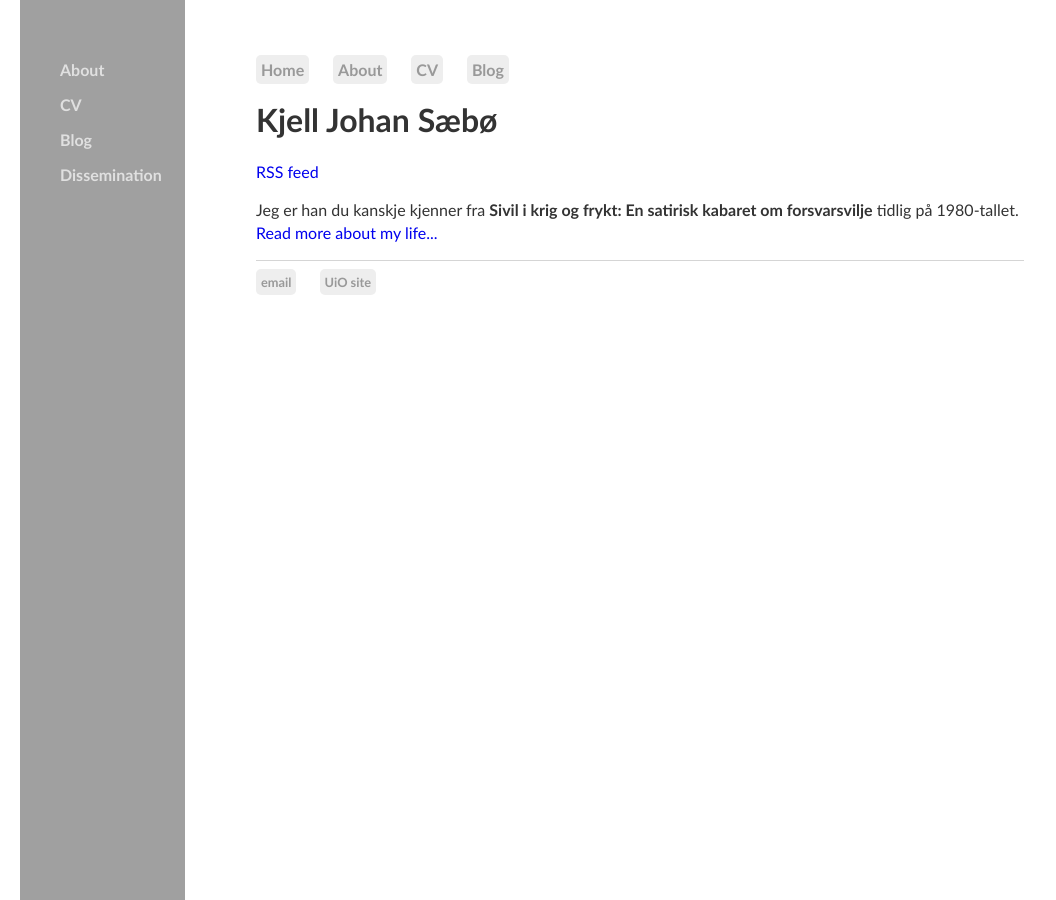
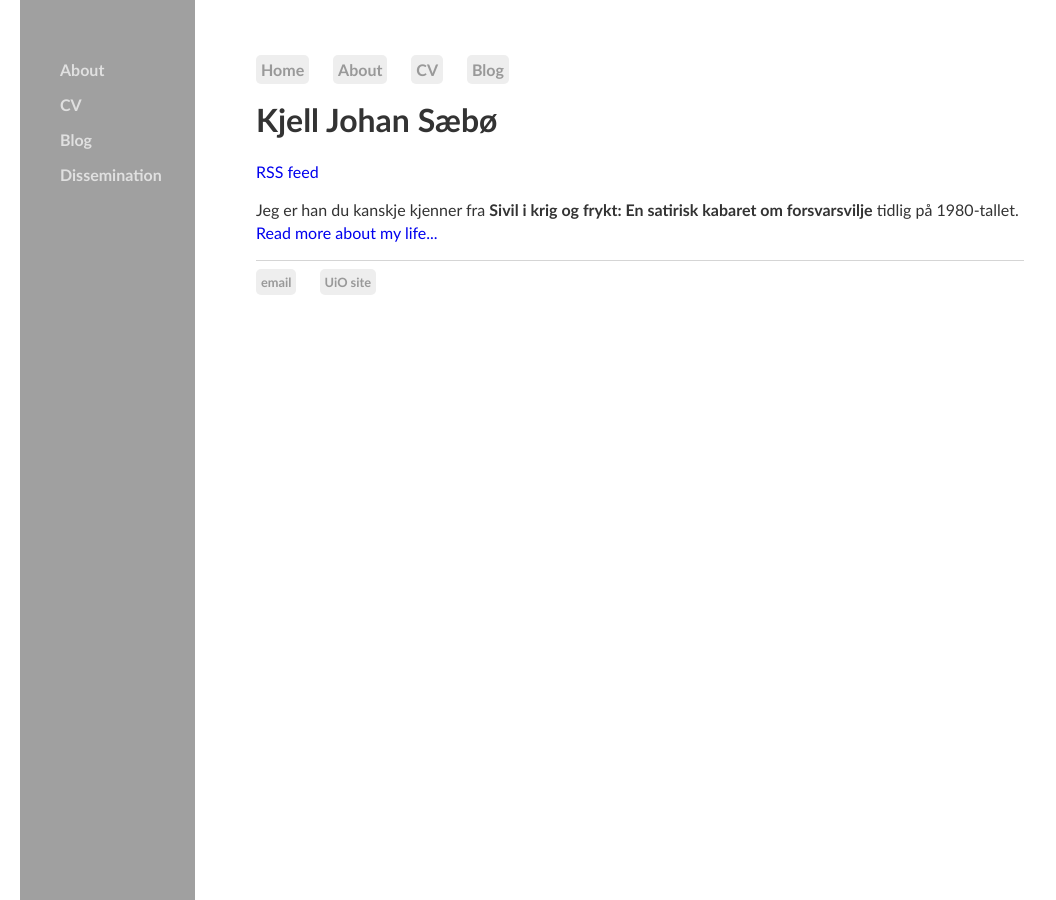
Before and after one commit to kjelljs/kjelljs.github.io, a Jekyll site: the page built from index.html, in a window 1280 px wide. Shown: the whole page, without its empty margins (0-1056 px from the left). Built offline with Jekyll 4.4.1, drawn with Linux system fonts in a browser that asks for light colours.

Commit message:
Update main.css

```diff
--- a/css/main.css
+++ b/css/main.css
@@ -21,7 +21,7 @@ nav ul li, footer ul li {
 
 sidenav {
   height: 100%;
-  width: 165px;
+  width: 175px;
   margin-left: 20px;
   position: fixed;
   z-index: 1;
```
